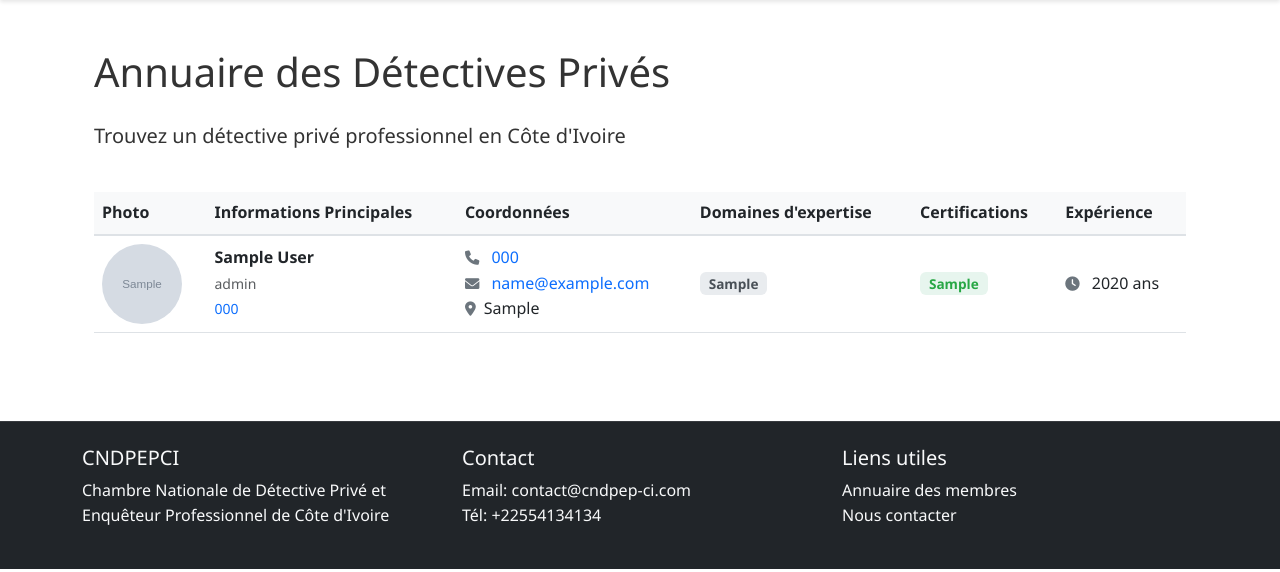
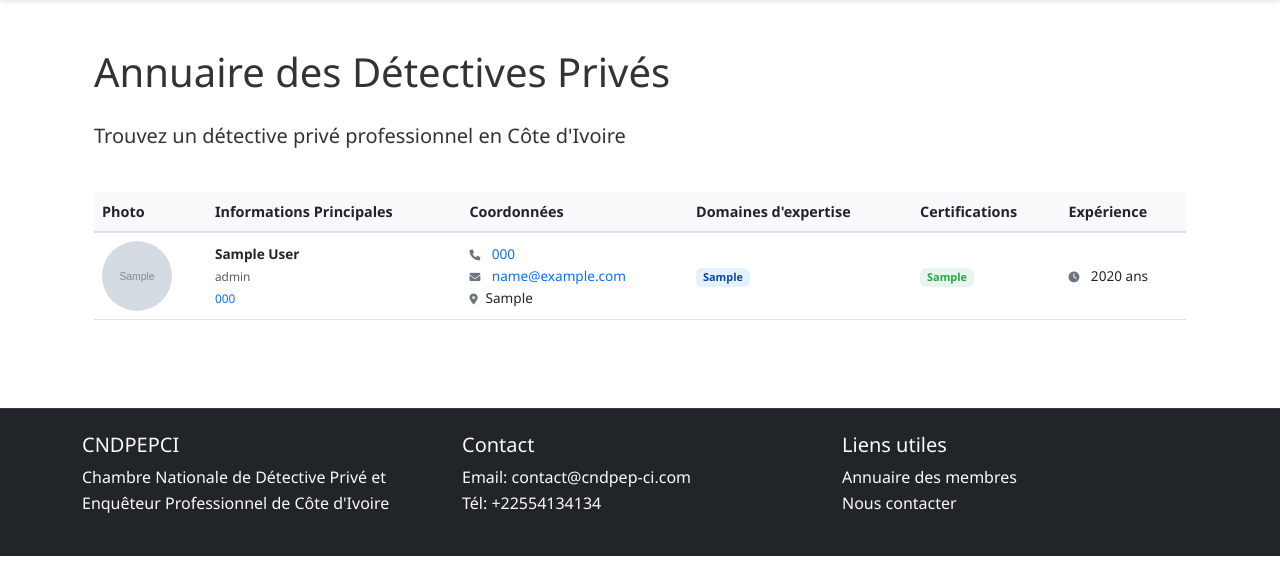
Before and after one commit to Loicqra12/cndpepci, a Flask app: page /directory in a window 1280 px wide. Shown: the part 102-674 px from the top of the page. Run offline with Flask 3, Linux system fonts and the light colour scheme; tables that the repository leaves empty hold one stand-in row (values such as "Sample post"); grey boxes marked "Sample" are stand-in pictures; some libraries are stand-ins or nearby versions.

Commit message:
Agent query: Veuillez vérifier si : 1) la taille des caractères dans le tableau est réduite, 2) les badges et icônes sont ajustés en conséquence, et 3) les domaines d'expertise ont maintenant un fond bleu clair avec un bon contraste.

```diff
--- a/templates/directory.html
+++ b/templates/directory.html
@@ -6,33 +6,37 @@
 <link href="https://cdnjs.cloudflare.com/ajax/libs/font-awesome/6.0.0/css/all.min.css" rel="stylesheet">
 <style>
 .member-photo {
-    width: 80px;
-    height: 80px;
+    width: 70px;
+    height: 70px;
     object-fit: cover;
     border-radius: 50%;
 }
 .table th {
     background-color: #f8f9fa;
     border-bottom: 2px solid #dee2e6;
+    font-size: 0.9em;
 }
 .table td {
     vertical-align: middle;
+    font-size: 0.85em;
 }
 .badge-domain {
-    background-color: #e9ecef;
-    color: #495057;
-    font-size: 0.85em;
+    background-color: #e3f2fd;
+    color: #0d47a1;
+    font-size: 0.8em;
     margin-right: 0.25rem;
+    padding: 0.35em 0.65em;
 }
 .badge-certification {
     background-color: #e7f5ee;
     color: #28a745;
-    font-size: 0.85em;
+    font-size: 0.8em;
     margin-right: 0.25rem;
+    padding: 0.35em 0.65em;
 }
 .info-icon {
     color: #6c757d;
-    font-size: 0.9em;
+    font-size: 0.8em;
     margin-right: 0.5rem;
 }
 </style>
```
